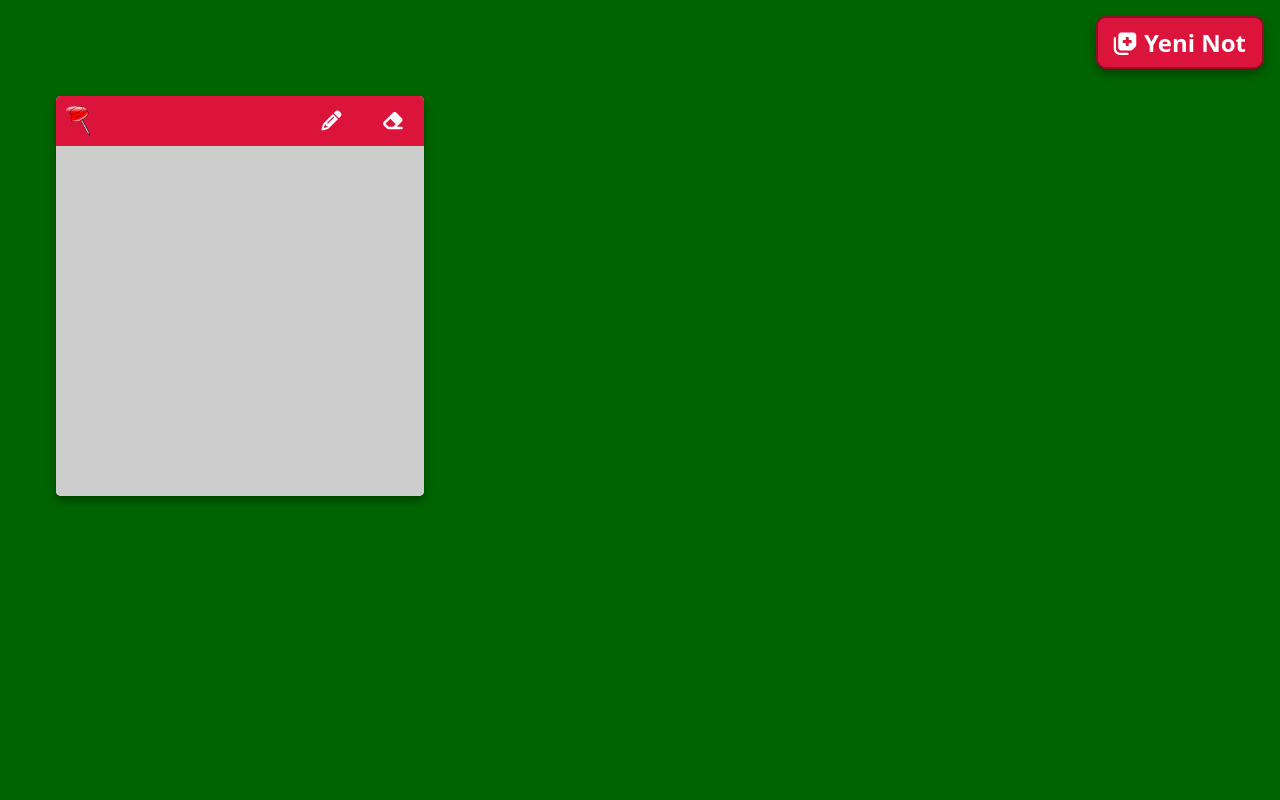
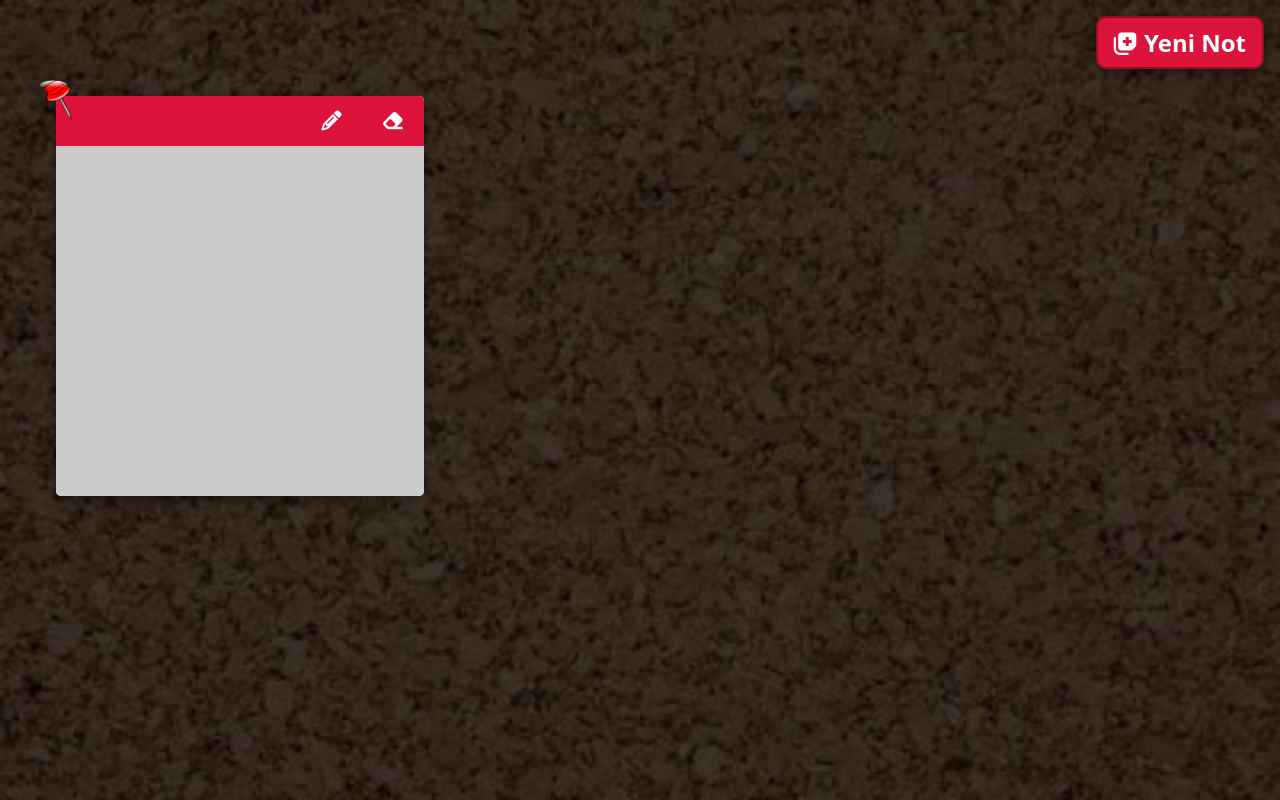
Before and after one commit to Huseyin-SAHIN/notes, a plain HTML site: page index.html in a window 1280 px wide. Both pictures are taken after a click on the button "Yeni Not". Drawn offline with Linux system fonts and the light colour scheme.

Commit message:
bug fixes made

```diff
--- a/style.css
+++ b/style.css
@@ -7,9 +7,10 @@
 body {
     font-family: system-ui, -apple-system, BlinkMacSystemFont, "Segoe UI", Roboto, Oxygen, Ubuntu, Cantarell,
         "Open Sans", "Helvetica Neue", sans-serif;
-    background: darkgreen;
+    background: no-repeat fixed center/cover url(backgroundImg.jpg);
     padding: 1rem;
     padding-top: 5rem;
+    overflow-x: hidden;
 }
 
 #add {
@@ -39,6 +40,7 @@ body {
 .note {
     width: calc(100% / 3);
     padding: 1rem;
+    position: relative;
 }
 
 .note-body {
@@ -51,19 +53,23 @@ body {
 
 .note.delete {
     width: 0;
+    opacity: 0;
     padding: 1rem 0;
     transition: 0.5s;
 }
 
-.note img {
-    height: 50px;
-    padding: 10px;
-    margin-right: auto;
+.note .tools img {
+    height: 40px;
+    position: absolute;
+    top: 0px;
+    left: 0px;
 }
 
 .note .tools {
     background: crimson;
     display: flex;
+    justify-content: flex-end;
+    height: 50px;
 }
 
 .note .tools button {
```
Also changed, not shown: backgroundImg.jpg (added).
